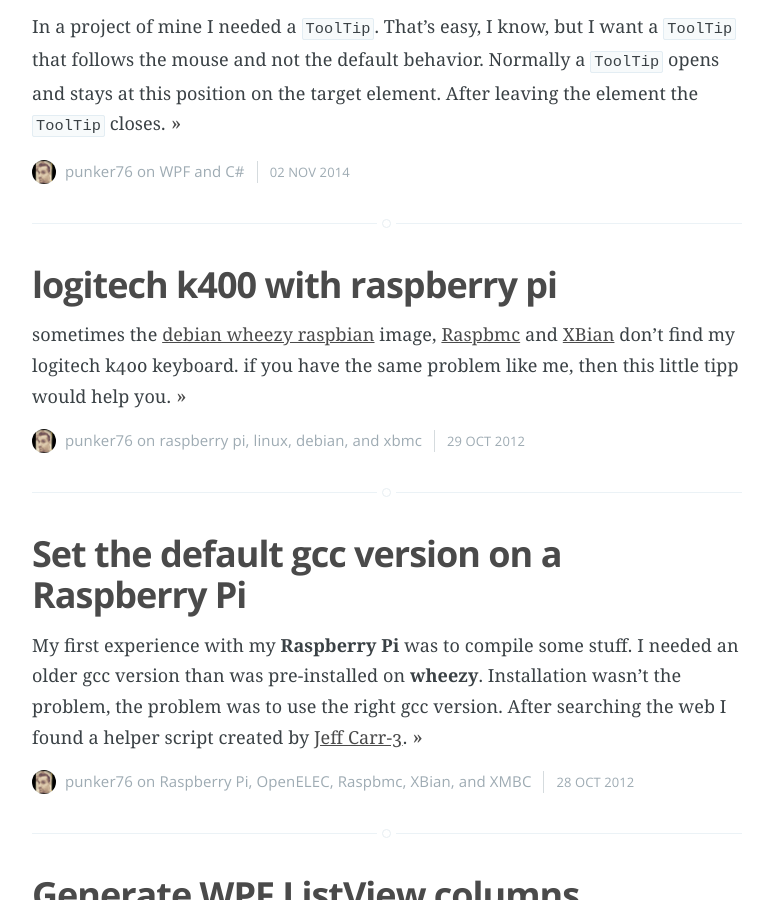
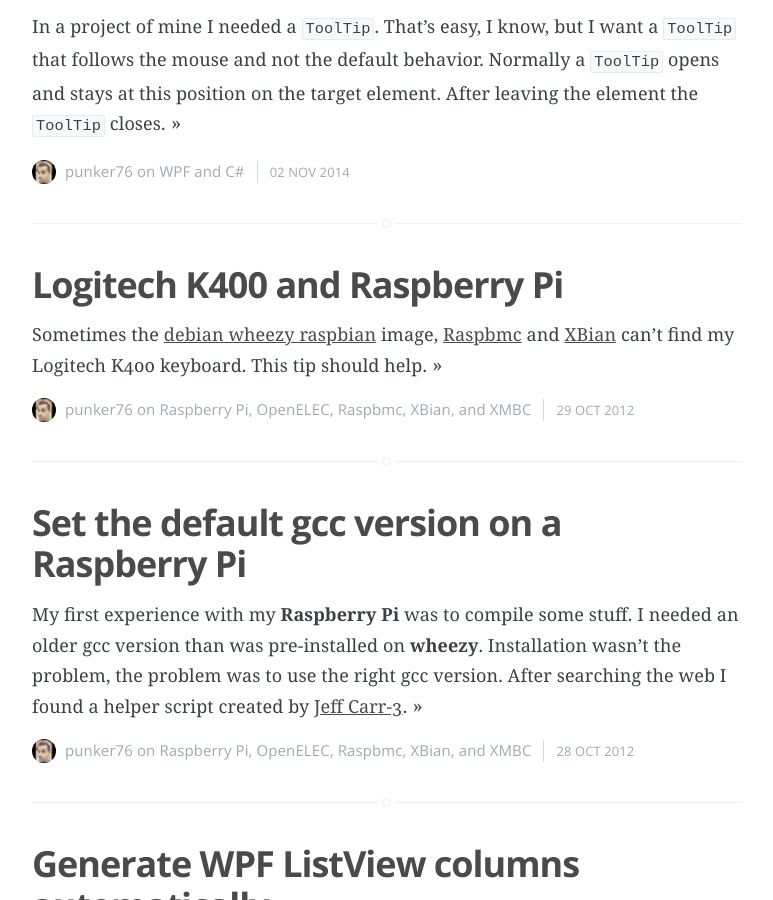
Before and after one commit to punker76/jekyll.jkarger.de, a Jekyll site: the page built from index.html, in a window 1280 px wide and 900 px high, scrolled down 2276 px. Shown: the whole window, without its empty margins (253-1026 px from the left). Built offline with Jekyll 4.4.1, drawn with Linux system fonts in a browser that asks for light colours; Markdown is read by kramdown in place of the engine named in the settings; the list of posts is cut into pages by our own code.

Commit message:
old post: Logitech K400 and Raspberry Pi

````diff
--- a/_posts/2012-10-29-logitech-k400-with-raspberry-pi.markdown
+++ b/_posts/2012-10-29-logitech-k400-with-raspberry-pi.markdown
@@ -1,34 +1,25 @@
 ---
-layout: post
-title: "logitech k400 with raspberry pi"
-date: 2012-10-29 21:59
-comments: true
-categories: [raspberry pi, linux, debian, xbmc]
-keywords: raspberry pi,linux,debian,xbmc,openelec,raspbmc,xbian,logitech,k400,language,sprache
-description: working with logitech k400 and raspberry pi
+layout:     post
+title:      "Logitech K400 and Raspberry Pi"
+date:       2012-10-29 21:59:00 +0100
+comments:   true
+categories: [Raspberry Pi,OpenELEC,Raspbmc,XBian,XMBC]
 ---
 
-sometimes the [debian wheezy raspbian](http://www.raspberrypi.org/downloads) image, [Raspbmc](http://www.raspbmc.com) and [XBian](http://xbian.org) don't find my logitech k400 keyboard.
-if you have the same problem like me, then this little tipp would help you.
+Sometimes the [debian wheezy raspbian](http://www.raspberrypi.org/downloads) image, [Raspbmc](http://www.raspbmc.com) and [XBian](http://xbian.org) can't find my Logitech K400 keyboard. This tip should help.
 
-put this lines
-{% codeblock lang:bash %}
-sleep 5
-rmmod hid-logitech-dj
-modprobe hid-logitech-dj
-{% endcodeblock %}
-in your
-{% codeblock lang:bash %}
-/etc/rc.local
-{% endcodeblock %}
-if you have german language problems with LXDE, then put this line
-{% codeblock lang:bash %}
-setxkbmap -layout "de,de"
-{% endcodeblock %}
-in your
-{% codeblock lang:bash %}
-/etc/xdg/lxsession/LXDE/autostart
-{% endcodeblock %}
-then reboot your raspbi and have fun.
+- Put this lines in the `/etc/rc.local`
 
-this works for me.
+  ```bash
+  sleep 5
+  rmmod hid-logitech-dj
+  modprobe hid-logitech-dj
+  ```
+
+- If you have german language problems with LXDE, then put this line in your `/etc/xdg/lxsession/LXDE/autostart`
+
+  ```bash
+  setxkbmap -layout "de,de"
+  ```
+
+Reboot the **RaspBi** and have fun.
````
